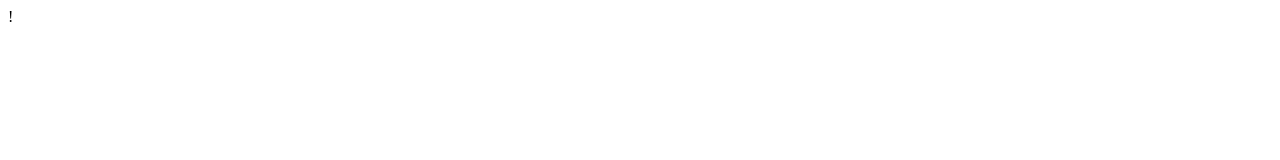
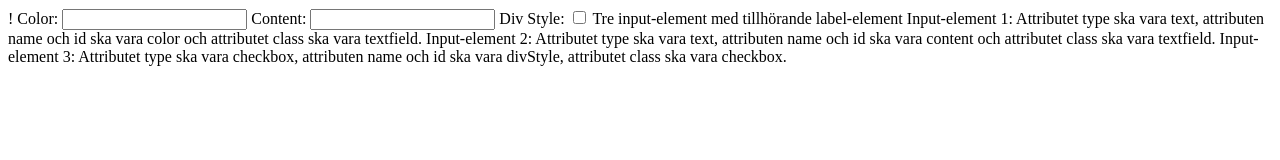
Before and after one commit to Elili25/gik339-labb2-grupp-4-, a plain HTML site: page index.html in a window 1280 px wide. Drawn offline with Linux system fonts and the light colour scheme.

Commit message:
Update index.html

```diff
--- a/index.html
+++ b/index.html
@@ -1,8 +1,5 @@
 ! <!DOCTYPE html>
-<!--[if lt IE 7]>      <html class="no-js lt-ie9 lt-ie8 lt-ie7"> <![endif]-->
-<!--[if IE 7]>         <html class="no-js lt-ie9 lt-ie8"> <![endif]-->
-<!--[if IE 8]>         <html class="no-js lt-ie9"> <![endif]-->
-<!--[if gt IE 8]>      <html class="no-js"> <!--<![endif]-->
+
 <html>
     <head>
         <meta charset="utf-8">
@@ -13,9 +10,20 @@
         <link rel="stylesheet" href="">
     </head>
     <body>
-        <!--[if lt IE 7]>
-            <p class="browsehappy">You are using an <strong>outdated</strong> browser. Please <a href="#">upgrade your browser</a> to improve your experience.</p>
-        <![endif]-->
+
+        <label for="color">Color:</label>
+        <input type="text" name="color" id="color" class="textfield">
+        <label for="content">Content:</label>
+        <input type="text" name="content" id="content" class="textfield">
+        <label for="divStyle">Div Style:</label>
+        <input type="checkbox" name="divStyle" id="divStyle" class="checkbox">
+Tre input-element med tillhörande label-element
+Input-element 1: Attributet type ska vara text, attributen name och id ska vara color och attributet class ska vara textfield.
+Input-element 2: Attributet type ska vara text, attributen name och id ska vara content och attributet class ska vara textfield.
+Input-element 3: Attributet type ska vara checkbox, attributen name och id ska vara divStyle, attributet class ska vara checkbox.
+
+
+
 
         <script src="" async defer></script>
     </body>
```
